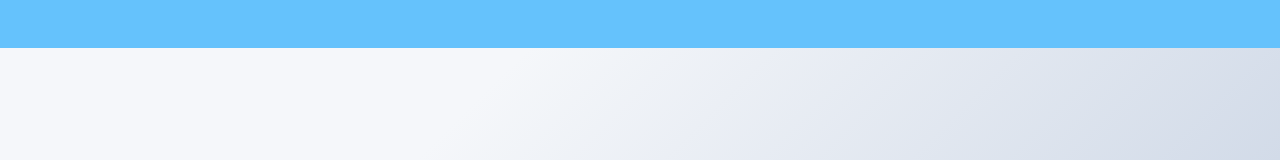
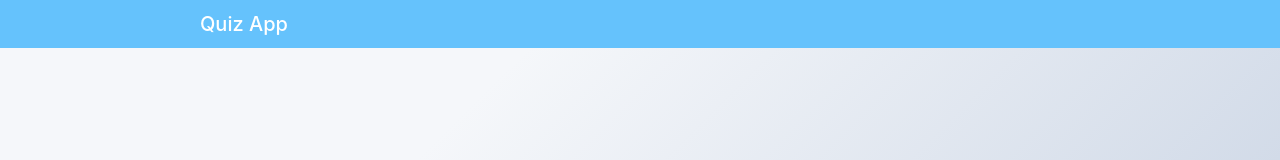
Before and after one commit to nelsonortega/quiz-app, a React (Create React App) app: page / in a window 1280 px wide. Shown: the top 160 px of the page. Built offline with nearby package versions, Linux system fonts and the light colour scheme.

Commit message:
Navbar style

```diff
--- a/src/components/Navbar/Navbar.css
+++ b/src/components/Navbar/Navbar.css
@@ -1,4 +1,10 @@
 .navbar-container {
   height: 6vh;
+  display: flex;
+  color: white;
+  font-size: 20px;
+  font-weight: 500;
+  padding: 0px 200px;
+  align-items: center;
   background-color: rgb(101, 194, 252);
 }
--- a/src/components/Navbar/Navbar.tsx
+++ b/src/components/Navbar/Navbar.tsx
@@ -3,6 +3,7 @@ import './Navbar.css'
 const Navbar = () => {
   return (
     <div className="navbar-container">
+      Quiz App
     </div>
   )
 }
```
